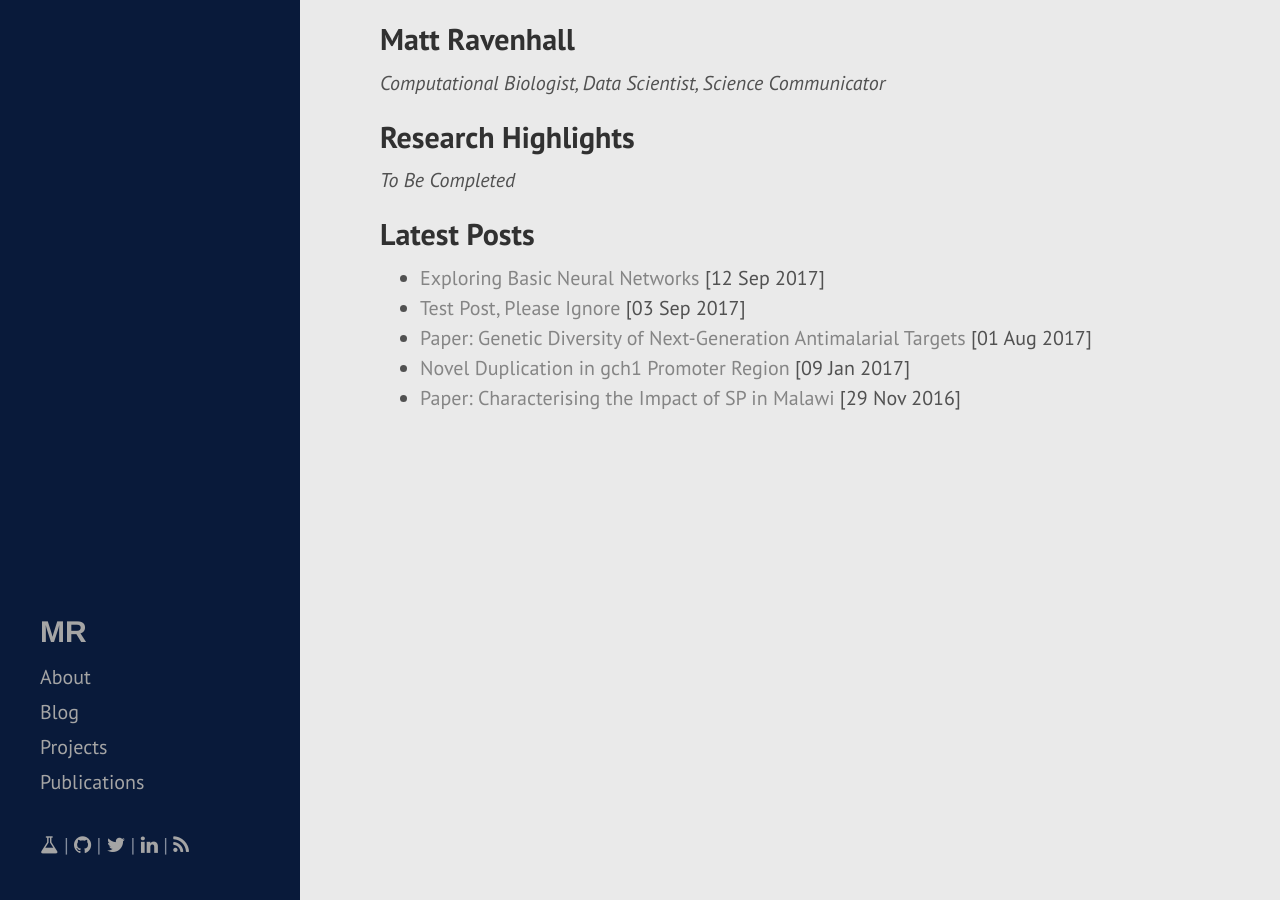
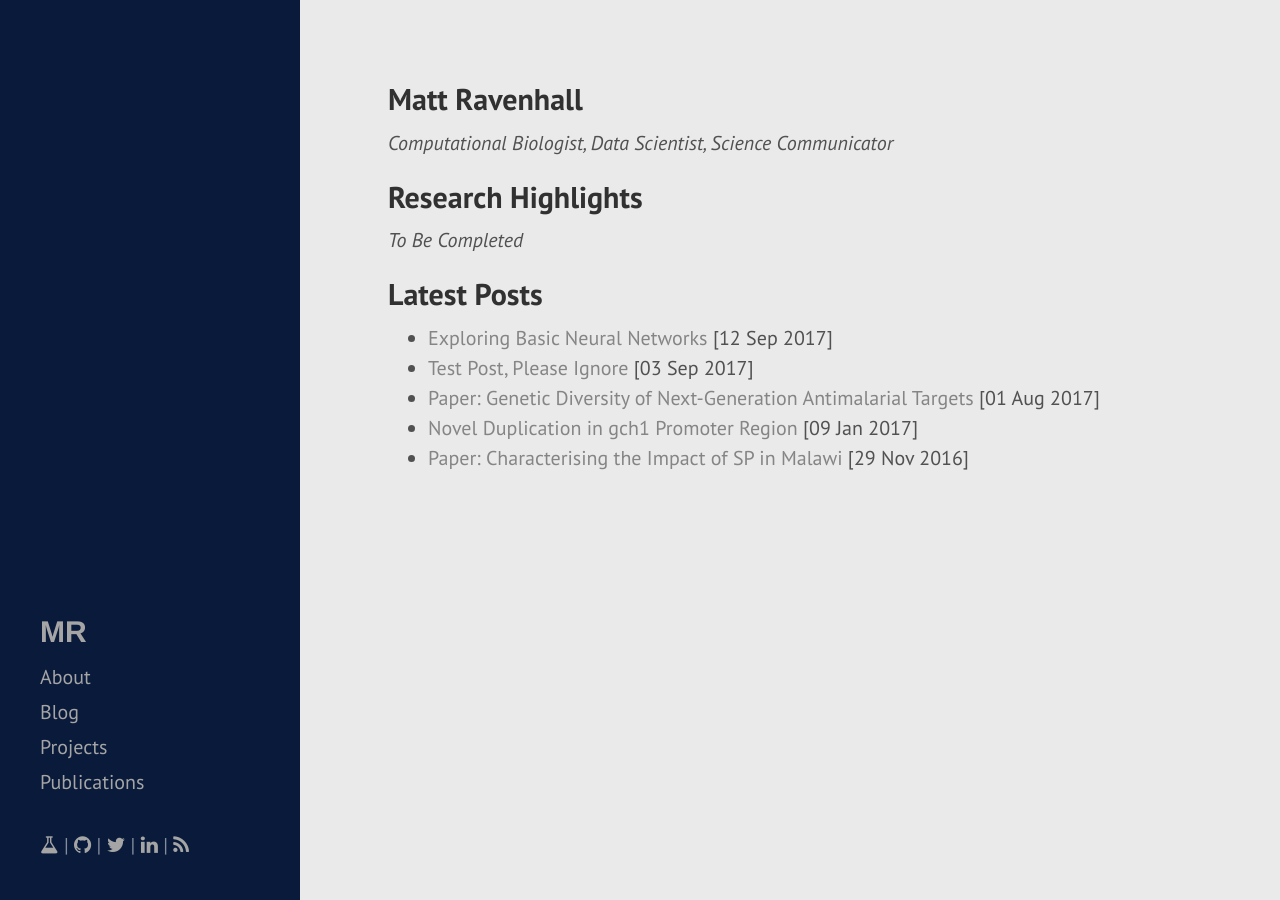
Before and after one commit to mattravenhall/mattravenhall.github.io, a Jekyll site: the page built from index.html, in a window 1280 px wide. Built offline with Jekyll 4.4.1, drawn with Linux system fonts in a browser that asks for light colours.

Commit message:
Added margin-top to body

```diff
--- a/css/poole.css
+++ b/css/poole.css
@@ -43,7 +43,7 @@
 
 html,
 body {
-  margin: 0;
+  margin-top: 2rem;
   padding: 0;
   font-size: 1em;
   background-color: #EAEAEA;
```
